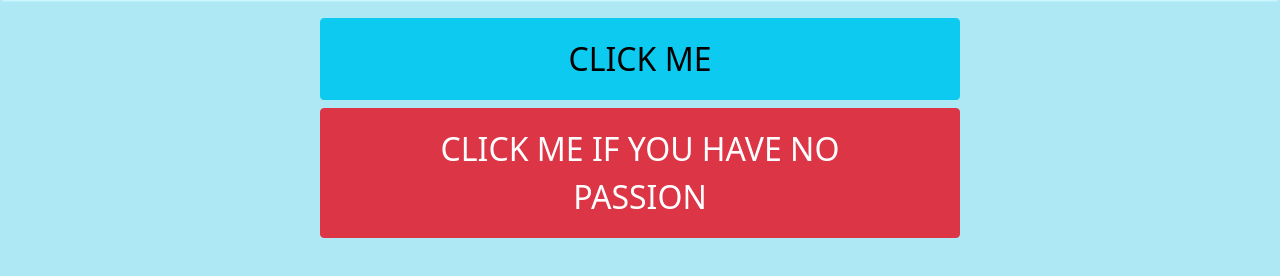
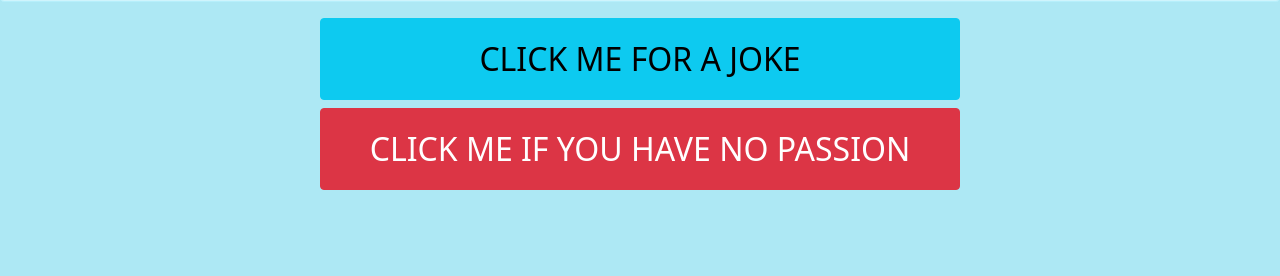
Before and after one commit to aryanthesaini/joks, a plain HTML site: page index.html in a window 1280 px wide. Shown: the part 144-420 px from the top of the page. Drawn offline with nearby package versions, Linux system fonts and the light colour scheme.

Commit message:
Update index.html

```diff
--- a/index.html
+++ b/index.html
@@ -25,12 +25,12 @@
     <div class="d-grid gap-2 col-6 mx-auto">
         <button id="jokeBtn" type="button" class="btn btn-info but" data-bs-toggle="modal"
             data-bs-target="#exampleModal">
-            CLICK ME
+            CLICK ME FOR A JOKE
         </button>
 
-        <a href="anger.html"><button type="button" class="btn btn-danger" id="second">
-                CLICK ME IF YOU HAVE NO PASSION
-            </button></a>
+        <button hre type="button" class="btn btn-danger but" onclick="window.location.href='anger.html'">
+            CLICK ME IF YOU HAVE NO PASSION
+        </button>
     </div>
 
 
```
